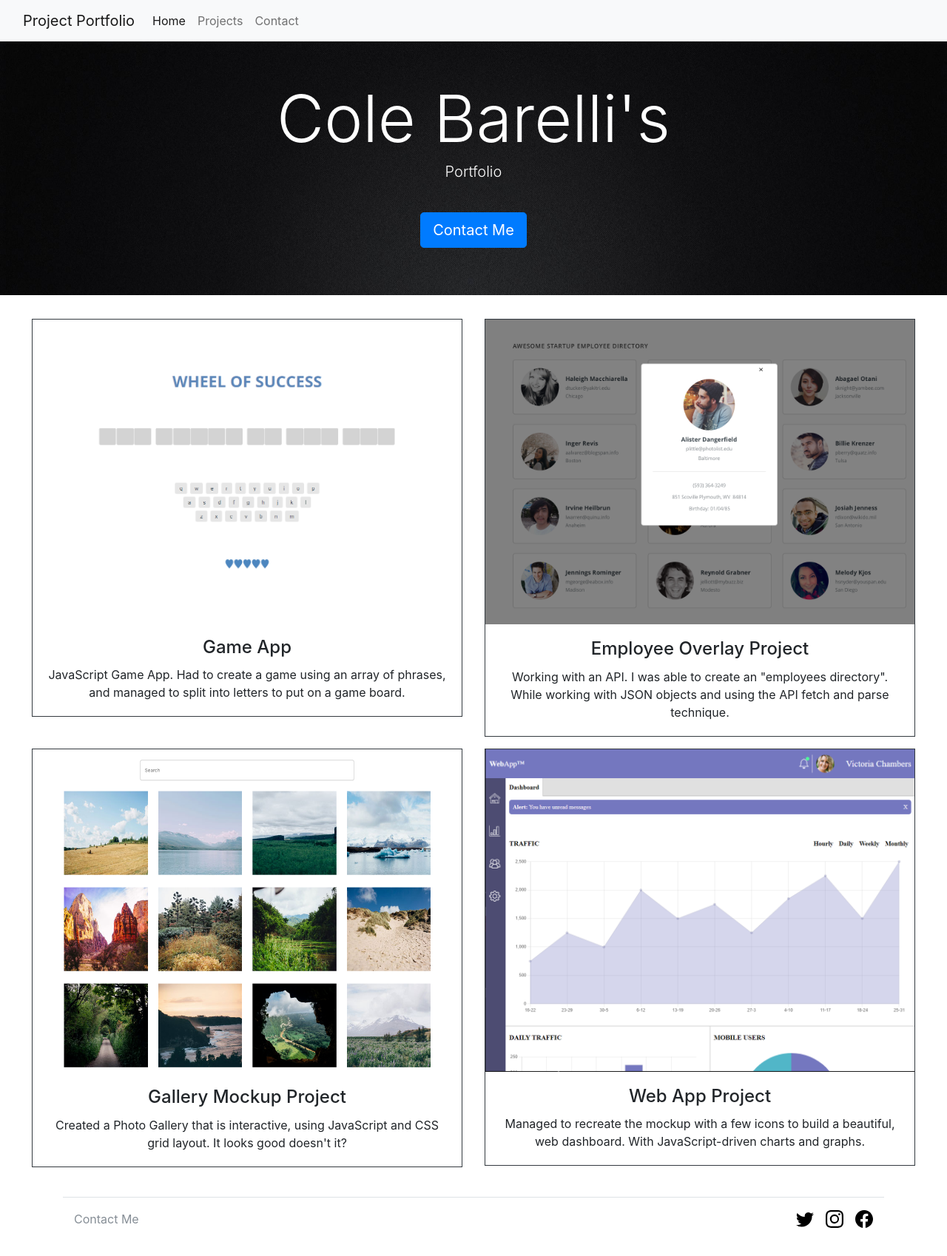
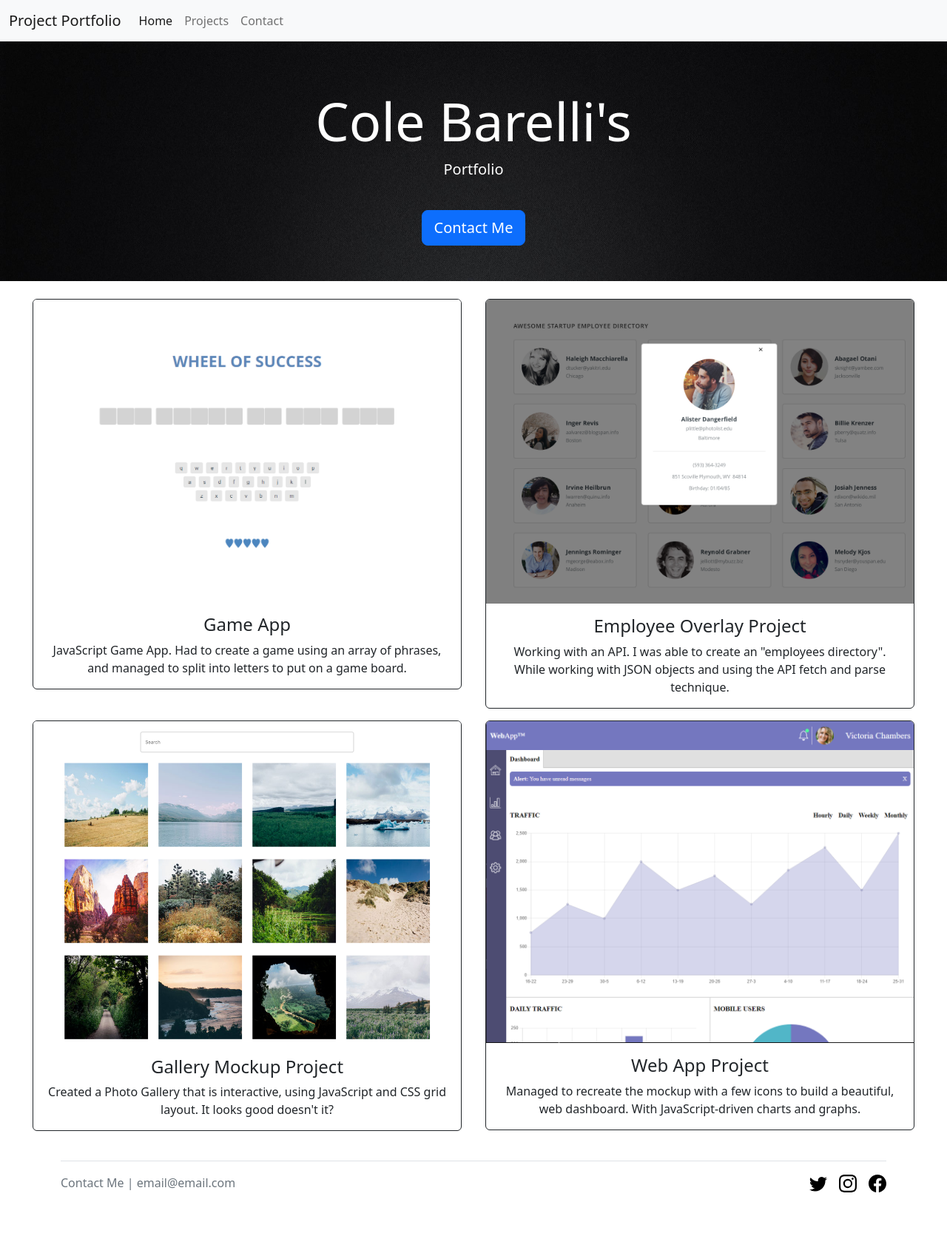
Before and after one commit to Carelli64/Carelli64.github.io, a plain HTML site: page index.html in a window 1280 px wide. Shown: the whole page at 74% size. After the commit the page ends 1652 px from the top, so only its background shows below. Drawn offline with nearby package versions, Linux system fonts and the light colour scheme.

Commit message:
fixed some key errors
fixed some key errors

```diff
--- a/JS/app.js
+++ b/JS/app.js
@@ -5,7 +5,7 @@ social = document.getElementById("socialLink3").addEventListener("click", myFunc
 
 
 function myFunction() {
-  alert("clicked")
+  alert("Sorry no contact info available at the moment. Try again later")
 }
 
 function myFunction2() {
--- a/index.html
+++ b/index.html
@@ -5,9 +5,8 @@
   <meta http-equiv="X-UA-Compatible" content="IE=edge">
   <meta name="viewport" content="width=device-width, initial-scale=1.0">
   <link href="https://cdn.jsdelivr.net/npm/bootstrap@5.2.1/dist/css/bootstrap.min.css" rel="stylesheet" integrity="sha384-iYQeCzEYFbKjA/T2uDLTpkwGzCiq6soy8tYaI1GyVh/UjpbCx/TYkiZhlZB6+fzT" crossorigin="anonymous">
-  <link rel="stylesheet" href="https://maxcdn.bootstrapcdn.com/bootstrap/4.0.0-beta/css/bootstrap.min.css" integrity="sha384-/Y6pD6FV/Vv2HJnA6t+vslU6fwYXjCFtcEpHbNJ0lyAFsXTsjBbfaDjzALeQsN6M" crossorigin="anonymous">
+  <!-- <link rel="stylesheet" href="https://maxcdn.bootstrapcdn.com/bootstrap/4.0.0-beta/css/bootstrap.min.css" integrity="sha384-/Y6pD6FV/Vv2HJnA6t+vslU6fwYXjCFtcEpHbNJ0lyAFsXTsjBbfaDjzALeQsN6M" crossorigin="anonymous"> -->
   <link rel="stylesheet" href="css/style.css">
-  </head>
   <title>Project Portfolio</title>
 </head>
 <body>
@@ -33,9 +32,9 @@
     </div>
   </nav>
 
-  <div class="jumbotron jumbotron-fluid bg-dark text-white" id="home">
+  <div class="jumbotron jumbotron-fluid bg-dark text-white pt-5" id="home">
 
-    <div class="container text-sm-center pt-5">
+    <div class="container text-sm-center pt-5 my-4 py-5">
       <h1 class="display-2">Cole Barelli's</h1>
       <p class="lead">Portfolio</p>
 
@@ -48,11 +47,11 @@
 
   </div>
 
-  <div class="mx-3 row">
+  <div class="mx-3  row">
     <div class="card-group">
 
-      <div class="col-md-6 col-lg-6" id="projects">
-        <div class="card mb-3 border-dark">
+      <div class="col-lg-6 px-3" id="projects">
+        <div class="card mb-3 border-dark ">
           <a href="https://carelli64.github.io/Project6"><img src="/imgs/rsz_1rsz_1rsz_gameapp.png" class="card-img-top" alt=""></a>
           <div class="card-body text-center">
             <h4 class="card-title">Game App</h4>
@@ -61,7 +60,7 @@
         </div>
       </div>
 
-      <div class="col-md-6 col-lg-6">
+      <div class="col-lg-6 px-3">
         <div class="card mb-3 border-dark">
         <a href="https://carelli64.github.io/Project-8"><img src="imgs/employee_overlay.png" class="card-img-top" alt=""></a>
           <div class="card-body text-center">
@@ -71,7 +70,7 @@
         </div>
       </div>
 
-      <div class="col-md-6 col-lg-6">
+      <div class="col-lg-6 px-3">
         <div class="card mb-3 border-dark">
         <a href="https://carelli64.github.io/Project-5/photo_gallery_v5/photo_gallery_v5"><img src="imgs/rsz_2rsz_4gallery_mockup.png" class="card-img-top" alt=""></a>
           <div class="card-body text-center">
@@ -81,7 +80,7 @@
         </div>
       </div>
 
-      <div class="col-md-6 col-lg-6">
+      <div class=" col-lg-6 px-3">
         <div class="card mb-3 border-dark">
         <a href="https://carelli64.github.io/Project-8"><img src="imgs/WebApp.PNG" class="card-img-top" alt=""></a>
           <div class="card-body text-center">
@@ -119,7 +118,7 @@
   <footer class="d-flex flex-wrap justify-content-between align-items-center py-3 my-4 border-top">
     <div class="col-md-4 d-flex align-items-center">
       <a href="/" class="mb-3 me-2 mb-md-0 text-muted text-decoration-none lh-1">
-        Contact Me
+        Contact Me | email@email.com
       </a>
     </div>
 
@@ -131,6 +130,8 @@
   </footer>
 </div>
 
+<script src="https://cdn.jsdelivr.net/npm/bootstrap@5.2.1/dist/js/bootstrap.bundle.min.js"
+  integrity="sha384-u1OknCvxWvY5kfmNBILK2hRnQC3Pr17a+RTT6rIHI7NnikvbZlHgTPOOmMi466C8" crossorigin="anonymous"></script>
 <script src="JS/app.js"></script>
 
 </body>
```
